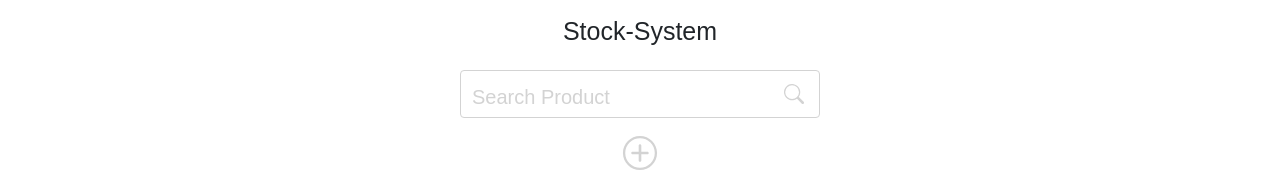
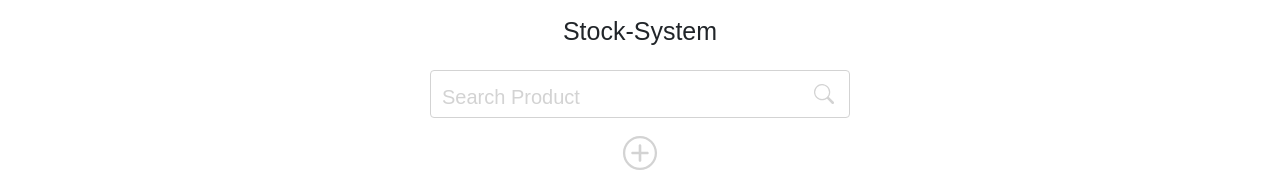
Before and after one commit to EmanuelQuintino/Stock-System, a React (Vite) app in the folder client/: page / in a window 1280 px wide. Shown: the part 455-627 px from the top of the page. Built offline with nearby package versions, Linux system fonts and the light colour scheme; no server answers.

Commit message:
update input section  max width

```diff
--- a/client/src/components/InputSearch/style.js
+++ b/client/src/components/InputSearch/style.js
@@ -3,7 +3,7 @@ import styled from "styled-components";
 export const Container = styled.section `
     .inputSection {
         position: relative;
-        max-width: 36.0rem;
+        max-width: 42.0rem;
         margin: 2.4rem auto 0;
     }
 
```
